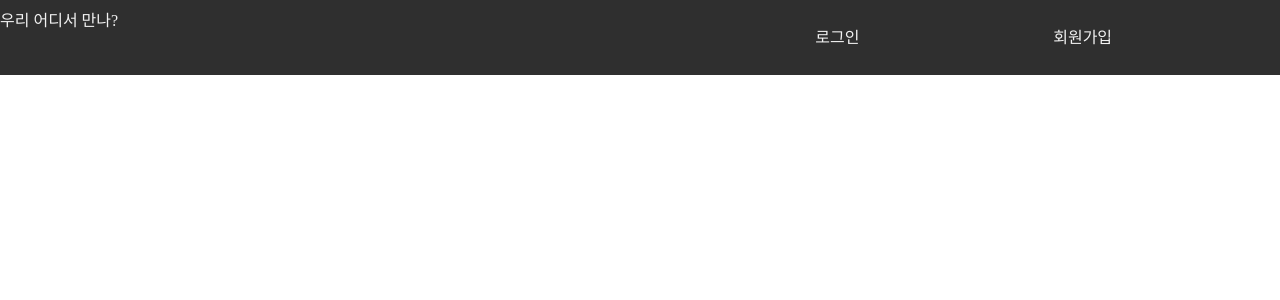
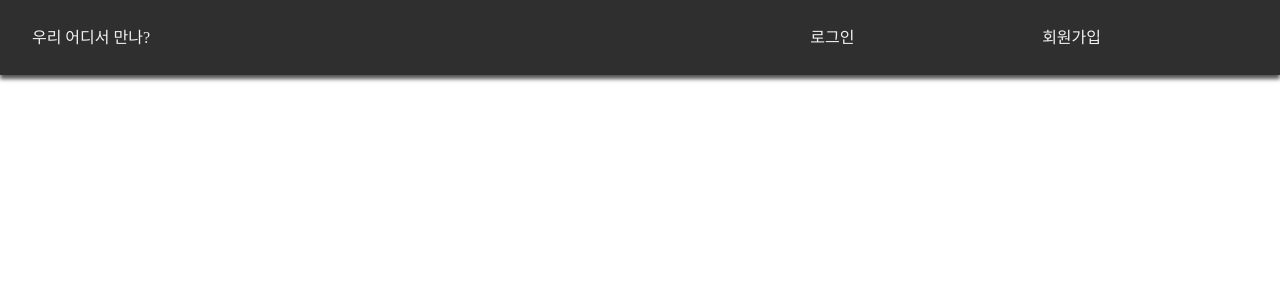
Before and after one commit to Insoo1208/where_do_we_meet, a React (Create React App) app: page / in a window 1280 px wide. Shown: the top 300 px of the page. Built offline with nearby package versions, Linux system fonts and the light colour scheme.

Commit message:
폴더 및 파일 경로 설정

```diff
--- a/src/App.js
+++ b/src/App.js
@@ -3,8 +3,8 @@ import { BrowserRouter, Route, Routes } from 'react-router-dom';
 import reset from "styled-reset";
 
 import Header from "./pages/Header";
-import Main from "./pages/Main";
-import Board from "./pages/Board";
+import Main from "./pages/main/Main";
+import Board from "./pages/board/Board";
 import ErrorPage from "./pages/ErrorPage";
 
 const GlobalStyle = createGlobalStyle`
--- a/src/pages/ErrorPage.js
+++ b/src/pages/ErrorPage.js
@@ -1,9 +1,24 @@
+import styled from "styled-components";
+
+const Wrapper = styled.div`
+  width: 80%;
+  height: 500px;
+  margin: 0 auto;
+  text-align: center;
+`;
+
+const StyledP = styled.p`
+  display: block;
+  margin: 6rem 0;
+  font-size: 25px;
+`;
+
 function ErrorPage () {
-
   return (
-    <div>
-
-    </div>
+    <Wrapper>
+      <StyledP>404 Not Found</StyledP>
+      <StyledP>올바른 주소를 입력해주세요.</StyledP>
+    </Wrapper>
   );
 }
 
--- a/src/pages/Header.js
+++ b/src/pages/Header.js
@@ -4,17 +4,21 @@ import styled from 'styled-components';
 const Wrapper = styled.nav`
   width: 100%;
   height: 75px;
+  padding: 0 1rem;
   display: flex;
   justify-content: space-between;
   align-items: center;
   background-color: #2f2f2f;
   color: #f2f2f2;
+  box-shadow: 0 4px 4px 0px #555;
 `;
 
 const StyledLogo = styled.div`
   width: 150px;
   height: 50px;
-
+  display: flex;
+  justify-content: center;
+  align-items: center;
 `;
 
 const StyledUl = styled.ul`
--- /dev/null
+++ b/src/pages/main/Main.js
@@ -0,0 +1,14 @@
+import MainMenu from "./MainMenu";
+import Map from "./Map";
+
+function Main () {
+
+  return (
+    <div>
+      <MainMenu />
+      <Map />
+    </div>
+  );
+}
+
+export default Main;
--- /dev/null
+++ b/src/pages/main/MainMenu.js
@@ -0,0 +1,10 @@
+function MainMenu () {
+
+  return (
+    <div>
+
+    </div>
+  );
+}
+
+export default MainMenu;
--- a/src/pages/Main.js
+++ b/src/pages/main/Map.js
@@ -1,4 +1,4 @@
-function Main () {
+function Map () {
 
   return (
     <div>
@@ -7,4 +7,4 @@ function Main () {
   );
 }
 
-export default Main;
+export default Map;
```
Also changed, not shown: src/pages/board/Board.js (renamed from src/pages/Board.js).
